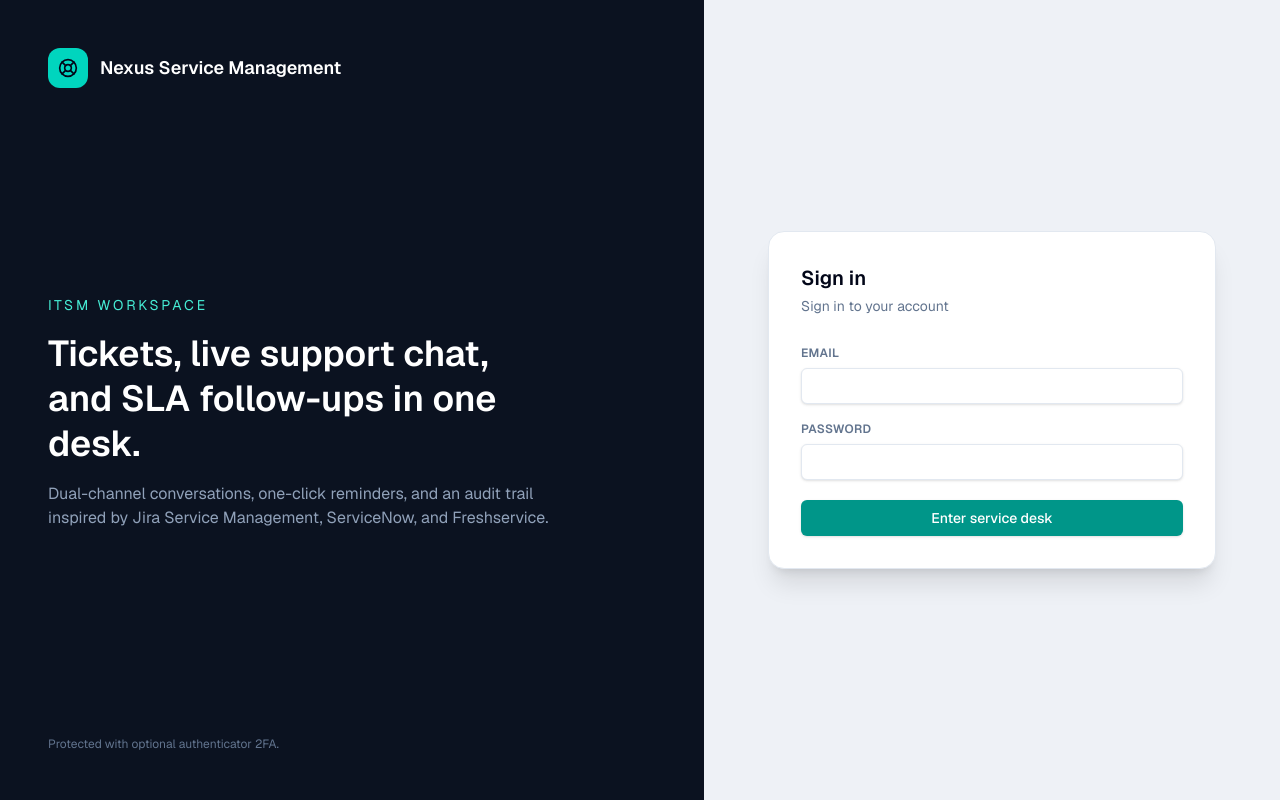
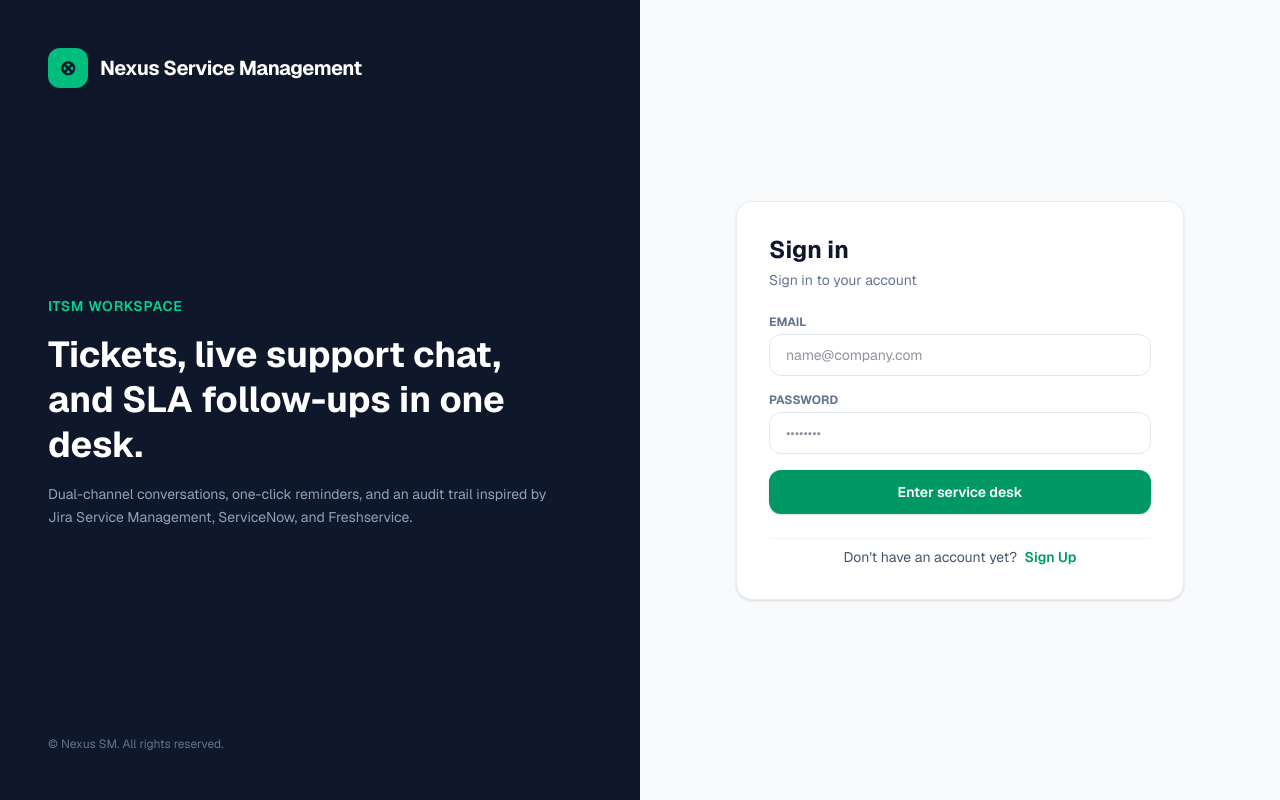
Before and after one commit to antonisalimjob/Ts, a Next.js app: page /login in a window 1280 px wide. Built offline with nearby package versions, Linux system fonts and the light colour scheme; no server answers.

Commit message:
Update page.tsx

```diff
--- a/src/app/login/page.tsx
+++ b/src/app/login/page.tsx
@@ -1,188 +1,140 @@
 "use client";
 
-import { LifeBuoy, ShieldCheck } from "lucide-react";
-import { useRouter, useSearchParams } from "next/navigation";
-import { Suspense, useState } from "react";
-import { Button } from "@/components/ui/button";
-import { Input, Label } from "@/components/ui/input";
+import { useState } from "react";
+import { useRouter } from "next/navigation";
 
-function LoginForm() {
+export default function LoginPage() {
   const router = useRouter();
-  const nextPath = useSearchParams().get("next") || "/dashboard";
   const [email, setEmail] = useState("");
   const [password, setPassword] = useState("");
-  const [otp, setOtp] = useState("");
-  const [useBackup, setUseBackup] = useState(false);
-  const [step, setStep] = useState<"credentials" | "otp">("credentials");
-  const [error, setError] = useState("");
   const [loading, setLoading] = useState(false);
+  const [isSignUp, setIsSignUp] = useState(false);
 
-  async function submitCredentials(event: React.FormEvent) {
-    event.preventDefault();
+  const handleSubmit = async (e: React.FormEvent) => {
+    e.preventDefault();
     setLoading(true);
-    setError("");
-    const response = await fetch("/api/auth/login", {
+
+    try {
+      const endpoint = isSignUp ? "/api/auth/signup" : "/api/auth/login";
+      const res = await fetch(endpoint, {
         method: "POST",
         headers: { "Content-Type": "application/json" },
         body: JSON.stringify({ email, password }),
       });
-    const payload = (await response.json().catch(() => ({}))) as {
-      error?: string;
-      requiresTwoFactor?: boolean;
+
+      const data = await res.json();
+      if (res.ok && data.success) {
+        if (isSignUp) {
+          alert("Pendaftaran berhasil! Silakan login.");
+          setIsSignUp(false);
+        } else {
+          router.push("/admin/teams");
+        }
+      } else {
+        alert("Gagal: " + (data.error || "Terjadi kesalahan"));
+      }
+    } catch (err: any) {
+      alert("Error: " + err.message);
+    } finally {
+      setLoading(false);
+    }
   };
-    setLoading(false);
-    if (!response.ok) {
-      setError(payload.error ?? "Those credentials were not recognized.");
-      return;
-    }
-    if (payload.requiresTwoFactor) {
-      setStep("otp");
-      setOtp("");
-      return;
-    }
-    router.push(nextPath);
-    router.refresh();
-  }
-
-  async function submitOtp(event: React.FormEvent) {
-    event.preventDefault();
-    setLoading(true);
-    setError("");
-    const response = await fetch("/api/auth/2fa/verify", {
-      method: "POST",
-      headers: { "Content-Type": "application/json" },
-      body: JSON.stringify({
-        code: otp.replaceAll(" ", ""),
-        backup: useBackup,
-      }),
-    });
-    setLoading(false);
-    if (!response.ok) {
-      const payload = (await response.json().catch(() => ({}))) as { error?: string };
-      setError(payload.error ?? "That verification code is not valid.");
-      return;
-    }
-    router.push(nextPath);
-    router.refresh();
-  }
 
   return (
-    <div className="grid min-h-screen lg:grid-cols-[1.1fr_0.9fr]">
-      <section className="hidden flex-col justify-between bg-[#0b1220] p-12 text-white lg:flex">
+    <div className="min-h-screen flex text-slate-800">
+      {/* Left Banner */}
+      <div className="hidden lg:flex lg:w-1/2 bg-slate-900 p-12 flex-col justify-between text-white">
         <div className="flex items-center gap-3">
-          <div className="flex h-10 w-10 items-center justify-center rounded-xl bg-teal-400 text-slate-950">
-            <LifeBuoy className="h-5 w-5" />
+          <div className="w-10 h-10 rounded-xl bg-emerald-500 flex items-center justify-center font-bold text-slate-900 text-xl">
+            ⊗
           </div>
-          <p className="text-lg font-semibold">Nexus Service Management</p>
+          <span className="font-bold text-xl tracking-tight">Nexus Service Management</span>
         </div>
-        <div className="max-w-lg">
-          <p className="text-sm uppercase tracking-[0.2em] text-teal-300">ITSM workspace</p>
-          <h1 className="mt-4 text-4xl font-semibold leading-tight">
+        <div className="space-y-4 max-w-lg">
+          <p className="text-emerald-400 font-semibold text-sm tracking-wider uppercase">
+            ITSM Workspace
+          </p>
+          <h1 className="text-4xl font-bold leading-tight">
             Tickets, live support chat, and SLA follow-ups in one desk.
           </h1>
-          <p className="mt-4 text-slate-400">
+          <p className="text-slate-400 text-sm leading-relaxed">
             Dual-channel conversations, one-click reminders, and an audit trail inspired by Jira Service Management, ServiceNow, and Freshservice.
           </p>
         </div>
-        <p className="text-xs text-slate-500">Protected with optional authenticator 2FA.</p>
-      </section>
-      <section className="flex items-center justify-center p-6">
-        {step === "credentials" ? (
-          <form onSubmit={submitCredentials} className="w-full max-w-md rounded-2xl border border-slate-200 bg-white p-8 shadow-xl">
-            <h2 className="text-xl font-semibold text-slate-950">Sign in</h2>
-            <p className="mt-1 text-sm text-slate-500">Sign in to your account</p>
-            <div className="mt-6 space-y-3">
+        <div className="text-xs text-slate-500">© Nexus SM. All rights reserved.</div>
+      </div>
+
+      {/* Right Login / Sign Up Form */}
+      <div className="w-full lg:w-1/2 flex items-center justify-center p-8 bg-slate-50">
+        <div className="w-full max-w-md bg-white p-8 rounded-2xl shadow-sm border border-slate-200/80 space-y-6">
           <div>
-                <Label htmlFor="email">Email</Label>
-                <Input
-                  id="email"
+            <h2 className="text-2xl font-bold text-slate-900">
+              {isSignUp ? "Create an account" : "Sign in"}
+            </h2>
+            <p className="text-sm text-slate-500 mt-1">
+              {isSignUp
+                ? "Register a new client or agent account"
+                : "Sign in to your account"}
+            </p>
+          </div>
+
+          <form onSubmit={handleSubmit} className="space-y-4">
+            <div>
+              <label className="block text-xs font-bold uppercase text-slate-500 mb-1">
+                EMAIL
+              </label>
+              <input
                 type="email"
-                  autoComplete="email"
-                  className="mt-1"
                 value={email}
-                  onChange={(event) => setEmail(event.target.value)}
+                onChange={(e) => setEmail(e.target.value)}
+                placeholder="name@company.com"
+                className="w-full border border-slate-200 rounded-xl px-4 py-2.5 text-sm focus:outline-none focus:ring-2 focus:ring-emerald-500/20"
                 required
               />
             </div>
+
             <div>
-                <Label htmlFor="password">Password</Label>
-                <Input
-                  id="password"
+              <label className="block text-xs font-bold uppercase text-slate-500 mb-1">
+                PASSWORD
+              </label>
+              <input
                 type="password"
-                  autoComplete="current-password"
-                  className="mt-1"
                 value={password}
-                  onChange={(event) => setPassword(event.target.value)}
+                onChange={(e) => setPassword(e.target.value)}
+                placeholder="••••••••"
+                className="w-full border border-slate-200 rounded-xl px-4 py-2.5 text-sm focus:outline-none focus:ring-2 focus:ring-emerald-500/20"
                 required
               />
             </div>
-            </div>
-            {error ? <p className="mt-3 text-sm text-rose-600">{error}</p> : null}
-            <Button className="mt-5 w-full" disabled={loading}>
-              {loading ? "Signing in…" : "Enter service desk"}
-            </Button>
+
+            <button
+              type="submit"
+              disabled={loading}
+              className="w-full bg-emerald-600 hover:bg-emerald-700 text-white font-semibold py-3 rounded-xl transition shadow-sm text-sm"
+            >
+              {loading
+                ? "Processing..."
+                : isSignUp
+                ? "Sign Up"
+                : "Enter service desk"}
+            </button>
           </form>
-        ) : (
-          <form onSubmit={submitOtp} className="w-full max-w-md rounded-2xl border border-slate-200 bg-white p-8 shadow-xl">
-            <div className="mb-4 flex h-10 w-10 items-center justify-center rounded-lg bg-teal-50 text-teal-700">
-              <ShieldCheck className="h-5 w-5" />
-            </div>
-            <h2 className="text-xl font-semibold text-slate-950">Two-factor verification</h2>
-            <p className="mt-1 text-sm text-slate-500">
-              {useBackup
-                ? "Enter one of your 8-digit emergency backup codes."
-                : "Enter the 6-digit code from Google Authenticator or Microsoft Authenticator."}
-            </p>
-            <div className="mt-6">
-              <Label htmlFor="otp">{useBackup ? "Backup code" : "Authenticator code"}</Label>
-              <Input
-                id="otp"
-                inputMode="numeric"
-                autoComplete="one-time-code"
-                className="mt-1 tracking-[0.3em]"
-                value={otp}
-                onChange={(event) => setOtp(event.target.value)}
-                maxLength={useBackup ? 8 : 6}
-                required
-              />
-            </div>
-            {error ? <p className="mt-3 text-sm text-rose-600">{error}</p> : null}
-            <Button className="mt-5 w-full" disabled={loading}>
-              {loading ? "Verifying…" : "Verify and continue"}
-            </Button>
+
+          {/* Switcher Login <-> Sign Up */}
+          <div className="text-center pt-2 border-t border-slate-100">
+            <p className="text-sm text-slate-600">
+              {isSignUp ? "Already have an account?" : "Don't have an account yet?"}{" "}
               <button
                 type="button"
-              className="mt-3 w-full text-sm font-medium text-teal-700 hover:underline"
-              onClick={() => {
-                setUseBackup((current) => !current);
-                setOtp("");
-                setError("");
-              }}
+                onClick={() => setIsSignUp(!isSignUp)}
+                className="font-semibold text-emerald-600 hover:underline ml-1"
               >
-              {useBackup ? "Use authenticator app instead" : "Lost your device? Use a backup code"}
+                {isSignUp ? "Sign In" : "Sign Up"}
               </button>
-            <button
-              type="button"
-              className="mt-2 w-full text-sm text-slate-500 hover:text-slate-800"
-              onClick={() => {
-                setStep("credentials");
-                setError("");
-                setOtp("");
-              }}
-            >
-              Back to sign in
-            </button>
-          </form>
-        )}
-      </section>
+            </p>
+          </div>
+        </div>
+      </div>
     </div>
   );
 }
-
-export default function LoginPage() {
-  return (
-    <Suspense>
-      <LoginForm />
-    </Suspense>
-  );
-}
```
Lines whose indentation alone changed are shown as unchanged.
